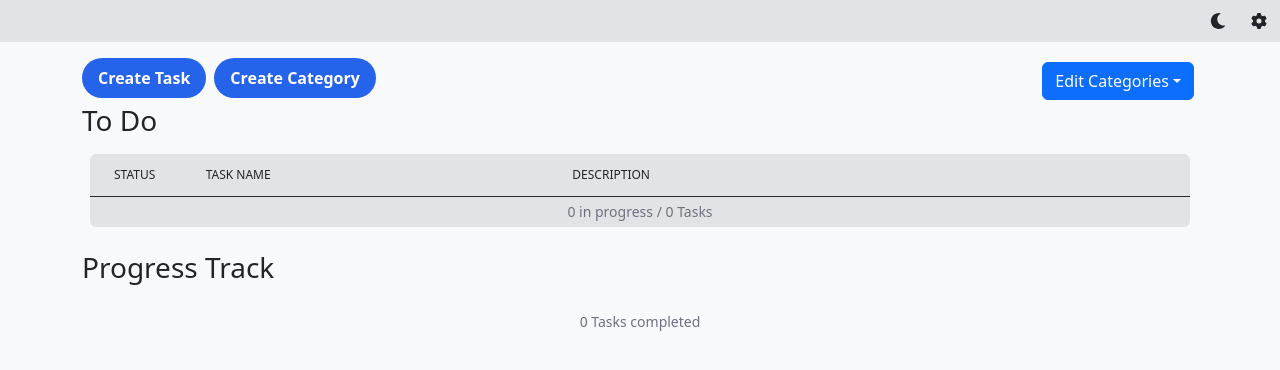
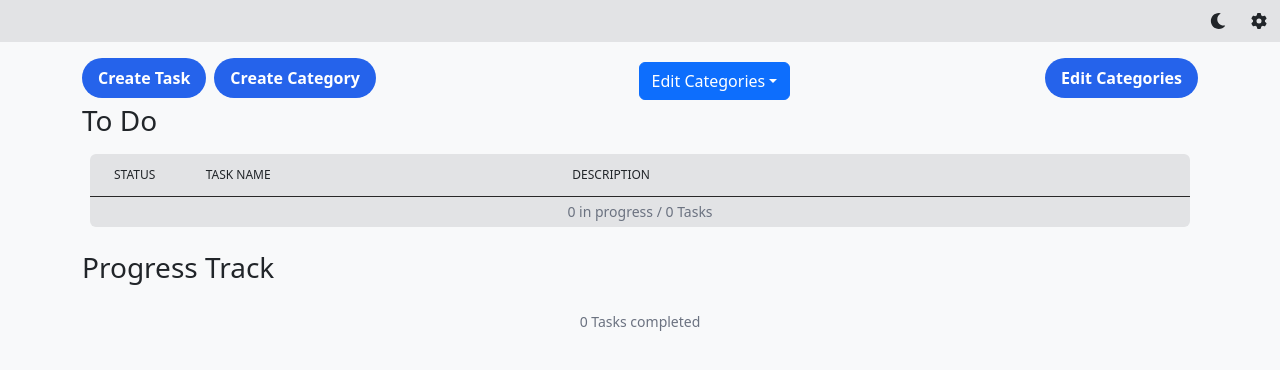
Before and after one commit to hnnsb/time-tracker, a React (Create React App) app in the folder web-app/: page / in a window 1280 px wide. Shown: the top 370 px of the page. Built offline with nearby package versions, Linux system fonts and the light colour scheme.

Commit message:
side drawer for categories

```diff
--- /dev/null
+++ b/web-app/src/components/SideDrawer.tsx
@@ -0,0 +1,38 @@
+import { ReactNode, useState } from "react";
+import PButton from "./PButton";
+import { FaTimes } from "react-icons/fa";
+
+interface SideDrawerProps {
+  className?: string;
+  title: string;
+  children: ReactNode;
+}
+
+export default function SideDrawer({ className, title, children }: Readonly<SideDrawerProps>) {
+  const [isOpen, setIsOpen] = useState(false);
+
+  const toggleDrawer = () => {
+    setIsOpen(!isOpen);
+  };
+  // TODO Fix drawer behaviour and category editing.
+  return (
+    <div>
+      <PButton onClick={toggleDrawer}>{title}</PButton>
+      {isOpen ? (
+        <div className="absolute top-0 left-0 right-0 bottom-0 flex justify-end items-center bg-gray-500 bg-opacity-50">
+          <div className={"p-2 bg-gray-100 dark:bg-gray-800 h-full w-3/12"}>
+            <div className="flex justify-between align-top">
+              <h2 className="pr-3">{title}</h2>
+              <button onClick={toggleDrawer}>
+                <FaTimes />
+              </button>
+            </div>
+            {children}
+          </div>
+        </div>
+      ) : (
+        <></>
+      )}
+    </div>
+  );
+}
--- a/web-app/src/components/category/category-dropdown.tsx
+++ b/web-app/src/components/category/category-dropdown.tsx
@@ -15,7 +15,7 @@ export default function CategoryDropdown({
   onDelete,
 }: Readonly<CategoryDropdownProps>) {
   return (
-    <DropdownButton className="m-1" id="dropdown-basic" title="Edit Categories">
+    <DropdownButton className="m-1 rounded-full" id="dropdown-basic" title="Edit Categories">
       {categories.map((category) => (
         <Dropdown.Item key={category.id}>
           <CategoryCard
--- a/web-app/src/pages/TaskPage.tsx
+++ b/web-app/src/pages/TaskPage.tsx
@@ -9,6 +9,8 @@ import CategoryDropdown from "../components/category/category-dropdown";
 import PButton from "../components/PButton";
 import ToDoList from "../components/task/ToDoList";
 import TaskList from "../components/task/TaskList";
+import SideDrawer from "../components/SideDrawer";
+import CategoryCard from "../components/category/category-card";
 
 export default function TaskPage() {
   const [tasks, setTasks] = useState<Task[]>(getTasks());
@@ -16,7 +18,7 @@ export default function TaskPage() {
   const [showTaskDialog, setShowTaskDialog] = useState(false);
   const [showCategoryDialog, setShowCategoryDialog] = useState(false);
   const [categoryToEdit, setCategoryToEdit] = useState<Category | null>(null);
-
+  const [categoryDrawerOpen, setCategoryDrawerOpen] = useState(false);
   const openTaskDialog = () => setShowTaskDialog(true);
 
   function openCategoryDialog(category: Category) {
@@ -36,6 +38,7 @@ export default function TaskPage() {
     setTasks([createdTask, ...tasks]);
     setShowTaskDialog(false);
   }
+
   function handleDeleteTask(task: Task) {
     deleteTask(task.id);
     setTasks(tasks.filter((other) => task.id !== other.id));
@@ -45,6 +48,7 @@ export default function TaskPage() {
     const updatedTask = putTask(task);
     setTasks(tasks.map((other) => (updatedTask.id === other.id ? updatedTask : other)));
   }
+
   function handleEditCategory(title: string, color: string) {
     if (categoryToEdit) {
       categoryToEdit.name = title;
@@ -94,6 +98,7 @@ export default function TaskPage() {
           color={categoryToEdit?.color}
         />
       )}
+      <div>
         <div className="flex justify-between">
           <TaskManagerControls
             onCategoryDialogOpen={() => openCategoryDialog(null)}
@@ -104,6 +109,15 @@ export default function TaskPage() {
             onEdit={openCategoryDialog}
             onDelete={handleDeleteCategory}
           />
+          <SideDrawer title="Edit Categories">
+            {categories.map((category) => (
+              <CategoryCard
+                category={category}
+                onEdit={openCategoryDialog}
+                onDelete={handleDeleteCategory}
+              />
+            ))}
+          </SideDrawer>
         </div>
         <h3> To Do</h3>
         <ToDoList
@@ -124,6 +138,7 @@ export default function TaskPage() {
           {tasks.filter((task) => task.isStopped()).length} Tasks completed
         </p>
       </div>
+    </div>
   );
 }
 
```
Lines whose indentation alone changed are shown as unchanged.
